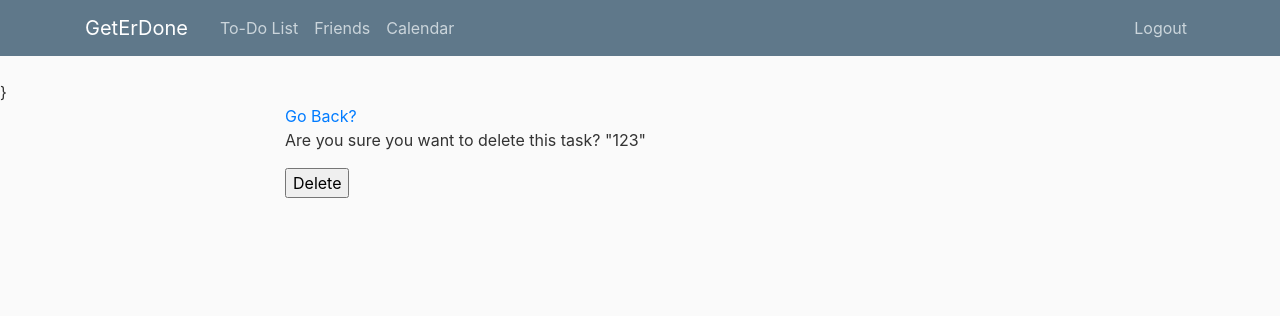
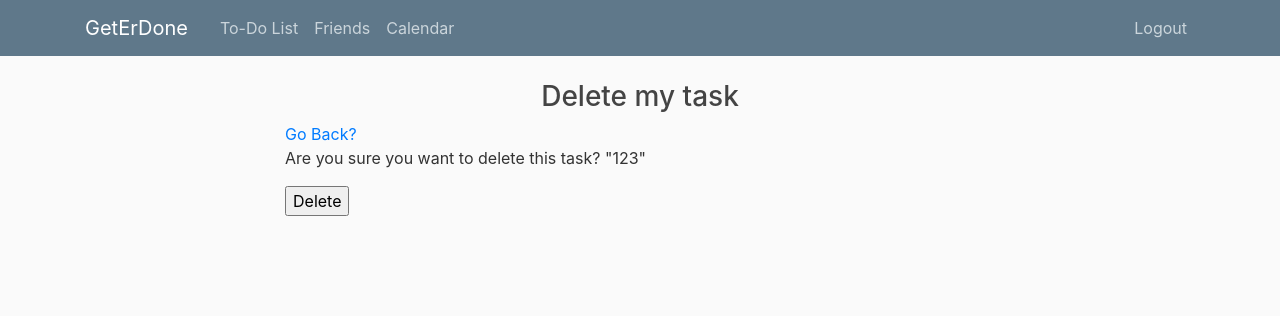
Before and after one commit to brian-baugher/BitCamp2023, a Django app: page /task-delete/1/ in a window 1280 px wide. Shown: the top 316 px of the page. Run offline with Django 4.2, Linux system fonts and the light colour scheme; a user stored in the database is signed in; data comes from the database, SQL or seed files in the repository; some libraries are stand-ins or nearby versions.

Commit message:
more gui fixes

```diff
--- a/templates/base.html
+++ b/templates/base.html
@@ -2,7 +2,7 @@
 <!DOCTYPE html>
 <html lang="en">
 
-<div>
+<head>
     <!-- Required meta tags -->
     <meta charset="utf-8">
     <meta name="viewport" content="width=device-width, initial-scale=1, shrink-to-fit=no">
@@ -12,7 +12,7 @@
 
 
     <link rel="stylesheet" type="text/css" href="{%  static 'friends/main.css' %}">
-    <div class="site-header" style="margin: auto" >
+    <div align="center" class="site-header" style="margin: auto" >
         {% block title %} } {% endblock title %}
     </div>
 </head>
--- a/templates/myCal.html
+++ b/templates/myCal.html
@@ -1,5 +1,5 @@
 {% extends 'base.html' %}
-
+{% block title %}<h3></h3>{% endblock title %}
 {% block content %}
     <!DOCTYPE html>
     <html>
--- a/templates/to_do_list_app/task.html
+++ b/templates/to_do_list_app/task.html
@@ -1,4 +1,9 @@
 {% extends 'base.html' %}
+{% block title %}<h3></h3>{% endblock title %}
 {% block content %}
     <h1> Task: {{task}} </h1>
+    <div class="content-section" style="width: 70%">
+        Description: {{task.description}}
+    </div>
+
 {% endblock content %}
--- a/templates/to_do_list_app/task_confirm_delete.html
+++ b/templates/to_do_list_app/task_confirm_delete.html
@@ -1,4 +1,6 @@
 {% extends 'base.html' %}
+
+{% block title %}<h3>Delete my task</h3>{% endblock title %}
 
 {% block content %}
     <a href="{% url 'tasks'%}">Go Back?</a>
```
